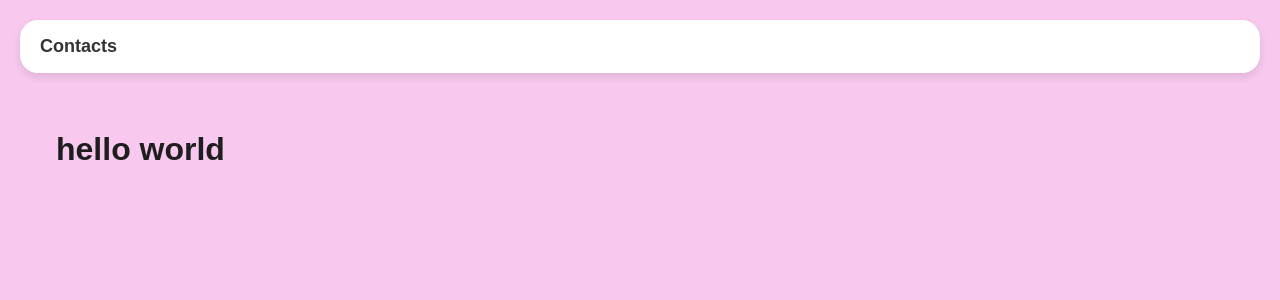
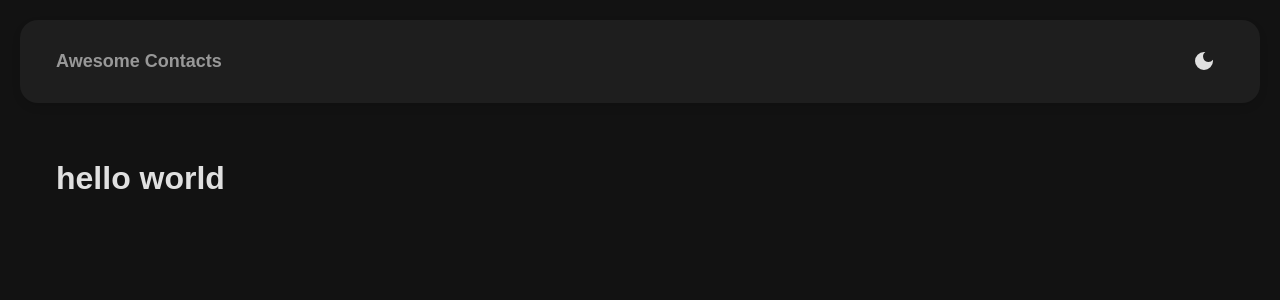
Before and after one commit to laurentlouk/sample-contact-app, a React (Vite) app: page / in a window 1280 px wide. Shown: the top 300 px of the page. Built offline with nearby package versions, Linux system fonts and the light colour scheme.

Commit message:
refactor(App & Header): components to use ThemeProviderContext and improve layout

```diff
--- a/src/App.tsx
+++ b/src/App.tsx
@@ -1,12 +1,11 @@
-import { ThemeProvider } from "styled-components";
 import { Header } from "./component/Header";
 import { Container } from "./component/styles/Container.styled.tsx";
-import { lightTheme } from "./theme";
 import { GlobalStyles } from "./component/styles/Global.tsx";
+import { ThemeProviderContext } from "./context/theme.tsx";
 
 function App() {
   return (
-    <ThemeProvider theme={lightTheme}>
+    <ThemeProviderContext>
       <>
         <GlobalStyles />
         <Header />
@@ -14,7 +13,7 @@ function App() {
           <h1>hello world</h1>
         </Container>
       </>
-    </ThemeProvider>
+    </ThemeProviderContext>
   );
 }
 
--- a/src/component/Header.tsx
+++ b/src/component/Header.tsx
@@ -1,10 +1,27 @@
-import type { FC } from "react";
-import { StyledHeader } from "./styles/Header.styled";
+import { useContext, type FC } from "react";
+import { Nav, StyledHeader } from "./styles/Header.styled";
+import { Container } from "./styles/Container.styled";
+import { IconButton } from "./IconButton";
+import { ThemeContext } from "../context/theme";
 
 export const Header: FC = () => {
+  const { themeName, toggleTheme, theme } = useContext(ThemeContext);
+
   return (
     <StyledHeader>
-      <h1>Contacts</h1>
+      <Container fullWidth>
+        <Nav>
+          <h1>Awesome Contacts</h1>
+          <IconButton
+            transparent
+            name={themeName === "light" ? "MdLightMode" : "MdDarkMode"}
+            size={24}
+            color={theme.colors.text}
+            aria-label="Toggle theme"
+            onClick={toggleTheme}
+          />
+        </Nav>
+      </Container>
     </StyledHeader>
   );
 };
--- a/src/component/styles/Container.styled.tsx
+++ b/src/component/styles/Container.styled.tsx
@@ -1,7 +1,11 @@
 import styled from "styled-components";
 
-export const Container = styled.div`
+type ContainerProps = {
+  fullWidth?: boolean;
+};
+
+export const Container = styled.div<ContainerProps>`
   padding: 16px;
-  max-width: 1200px;
+  max-width: ${({ fullWidth }) => (fullWidth ? "100%" : "1200px")};
   margin: 0 auto;
 `;
--- a/src/component/styles/Header.styled.tsx
+++ b/src/component/styles/Header.styled.tsx
@@ -2,14 +2,20 @@ import styled from "styled-components";
 
 export const StyledHeader = styled.header`
   background-color: ${({ theme }) => theme.colors.cardBackground};
-  padding: 4px 20px;
+  padding: 0px 20px;
   margin: 20px 20px;
   border-radius: 18px;
 
   box-shadow: 0 4px 8px rgba(0, 0, 0, 0.1);
 
   h1 {
-    color: #333;
+    color: ${({ theme }) => theme.colors.text}a1;
     font-size: 18px;
   }
 `;
+
+export const Nav = styled.nav`
+  display: flex;
+  align-items: center;
+  justify-content: space-between;
+`;
```
